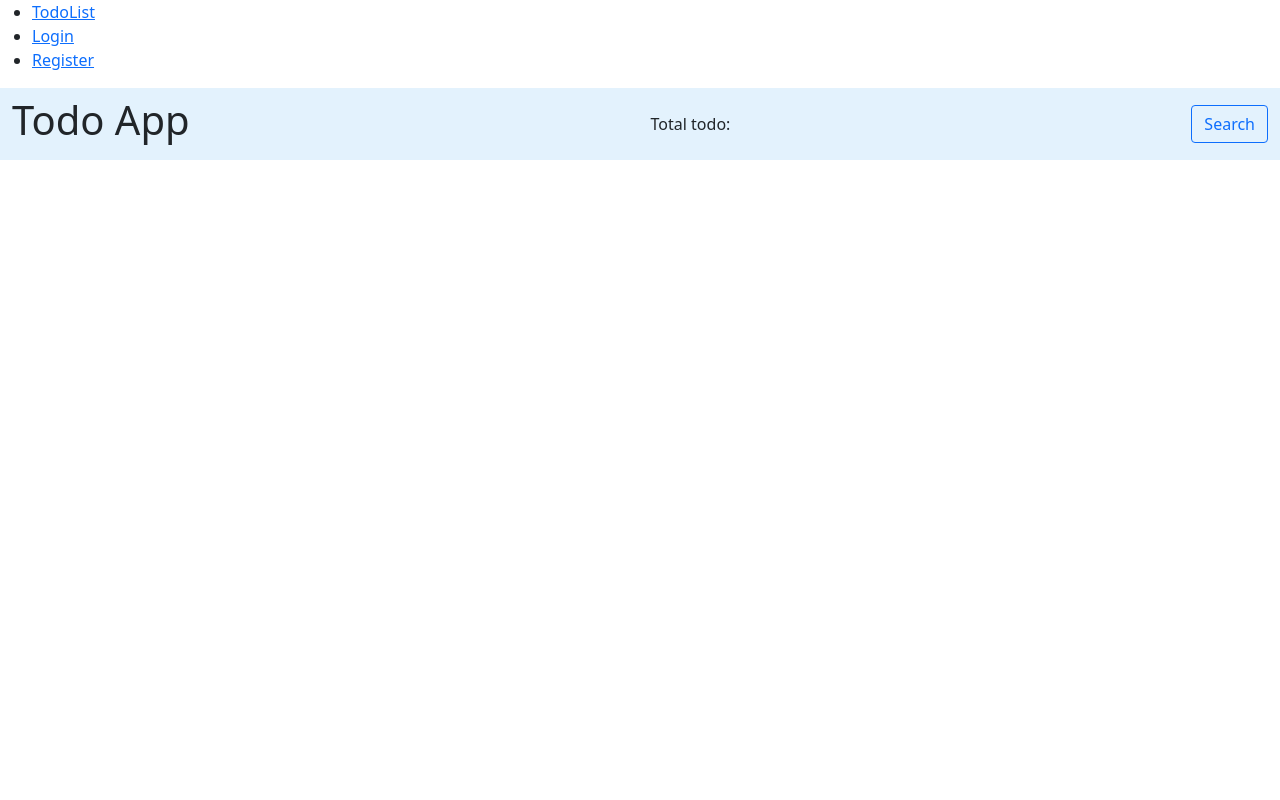
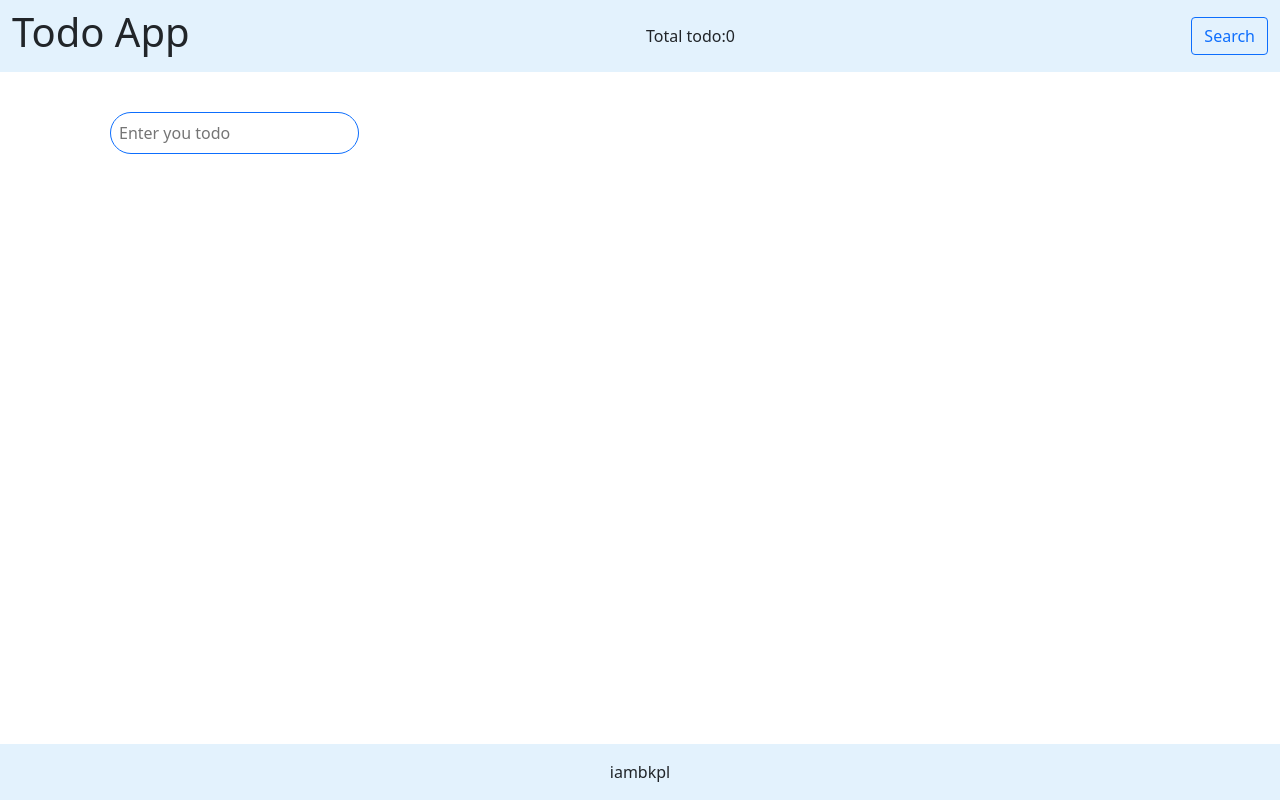
Before and after one commit to iam-bkpl/todo-react, a React (Create React App) app: page / in a window 1280 px wide. Built offline with nearby package versions, Linux system fonts and the light colour scheme.

Commit message:
remove router

```diff
--- a/src/App.js
+++ b/src/App.js
@@ -1,17 +1,17 @@
 import React, { useState } from "react";
-import { BrowserRouter, Routes, Route } from "react-router-dom";
-import NoPage from "./components/NoPage";
+// import { BrowserRouter, Routes, Route } from "react-router-dom";
+// import NoPage from "./components/NoPage";
 
 // components
-import Layout from "./components/Layout";
+// import Layout from "./components/Layout";
 import Footer from "./components/Footer";
 import Navbar from "./components/Navbar";
 import TodoInput from "./components/TodoInput";
 import TodoList from "./components/TodoList";
 
 // accounts
-import Login from "./components/accounts/Login";
-import Register from "./components/accounts/Register";
+// import Login from "./components/accounts/Login";
+// import Register from "./components/accounts/Register";
 
 const App = () => {
   const [todo, setTodo] = useState([]);
@@ -42,38 +42,30 @@ const App = () => {
   };
 
   return (
-    <BrowserRouter>
+    <div>
       {/* <Layout /> */}
-      {/* <Navbar
+      <Navbar
         todoCount={count}
         setPlaceholderText={setPlaceholderText}
         setBtnState={setBtnState}
         searchText={searchText}
-      /> */}
-      {/* <div className="container"> */}
-      {/* <TodoInput
+      />
+      <div className="container">
+        <TodoInput
           onSubmit={onSubmit}
           placeholderText={placeholderText}
           setSearchText={setSearchText}
           btnState={btnState}
-        /> */}
-      {/* <TodoList
+        />
+        <TodoList
           todolist={todo}
           setTodo={setTodo}
           editTodoItem={editTodoItem}
           deleteTodoItem={deleteTodoItem}
-        /> */}
-      {/* </div> */}
-      {/* <Footer /> */}
-      <Routes>
-        <Route path="/" element={<Layout />}>
-          <Route index element={<Navbar />} />
-          <Route path="login" element={<Login />} />
-          <Route path="register" element={<Register />} />
-          <Route path="*" element={<NoPage />} />
-        </Route>
-      </Routes>
-    </BrowserRouter>
+        />
+      </div>
+      <Footer />
+    </div>
   );
 };
 
```
